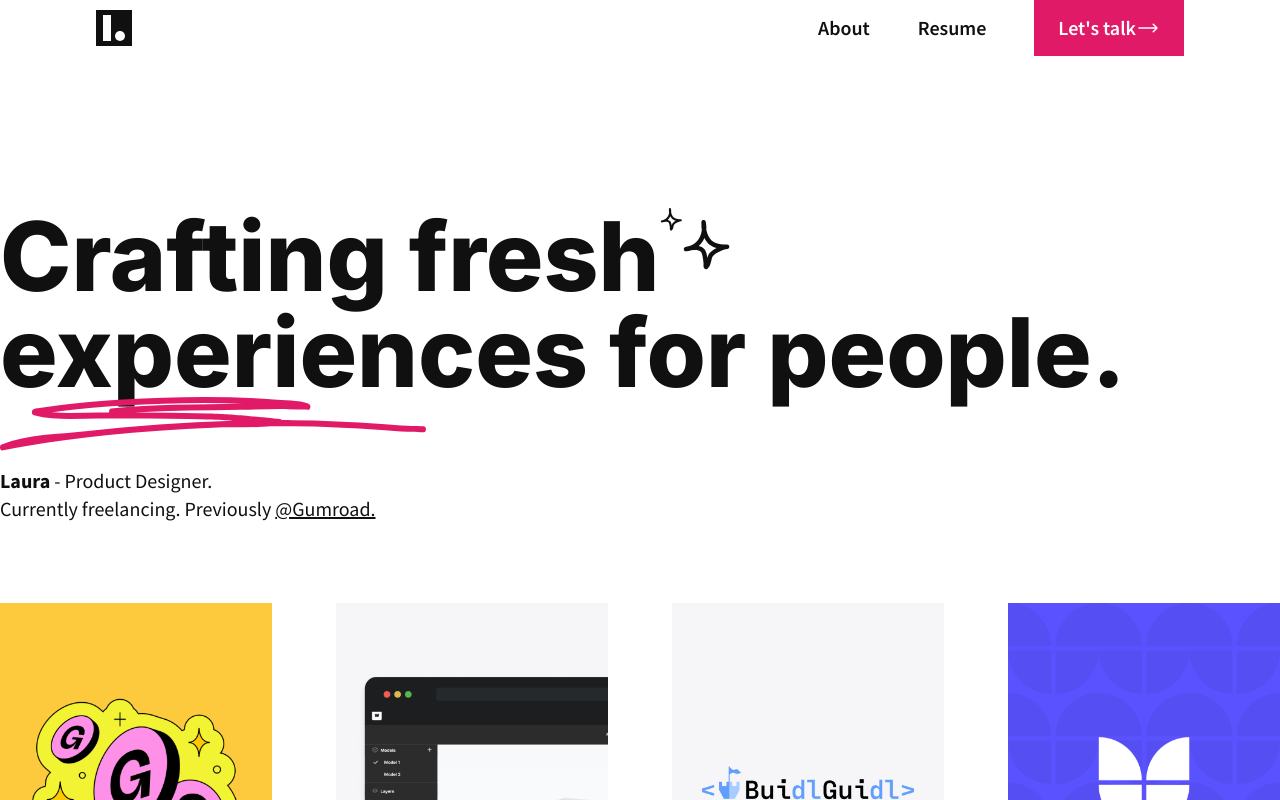
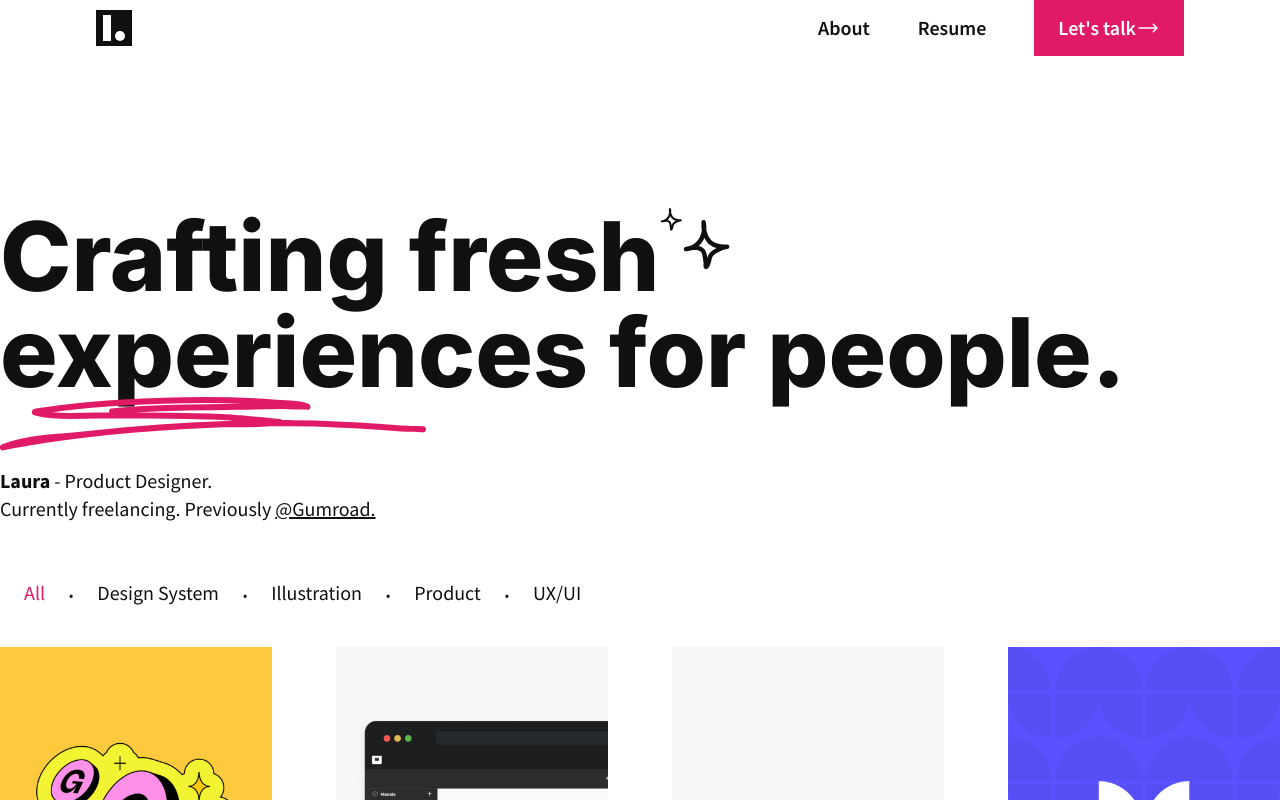
Before and after one commit to laugardie/newportfolio, a Next.js app: page / in a window 1280 px wide. Shown: the top 800 px of the page. Built offline with nearby package versions, Linux system fonts and the light colour scheme.

Commit message:
Add filter tabs

```diff
--- /dev/null
+++ b/app/ProjectFilter.tsx
@@ -0,0 +1,62 @@
+import Tab from "@/components/design system/Tab";
+import { ProjectFilterType } from "@/types";
+
+type ProjectFilterProps = {
+  filter: ProjectFilterType;
+  setFilter: (filter: ProjectFilterType) => void;
+};
+
+export default function ProjectFilter({
+  filter,
+  setFilter,
+}: ProjectFilterProps) {
+  return (
+    <div className="pb-10">
+      <Tab
+        className="ml-0"
+        isSelected={filter === "all"}
+        filterByTab={() => {
+          setFilter("all");
+        }}
+      >
+        All
+      </Tab>
+      <span className="font-source text-sm">•</span>
+      <Tab
+        isSelected={filter === "design system"}
+        filterByTab={() => {
+          setFilter("design system");
+        }}
+      >
+        Design System
+      </Tab>
+      <span className="font-source text-sm">•</span>
+      <Tab
+        isSelected={filter === "illustration"}
+        filterByTab={() => {
+          setFilter("illustration");
+        }}
+      >
+        Illustration
+      </Tab>
+      <span className="font-source text-sm">•</span>
+      <Tab
+        isSelected={filter === "product"}
+        filterByTab={() => {
+          setFilter("product");
+        }}
+      >
+        Product
+      </Tab>
+      <span className="font-source text-sm">•</span>
+      <Tab
+        isSelected={filter === "uxui"}
+        filterByTab={() => {
+          setFilter("uxui");
+        }}
+      >
+        UX/UI
+      </Tab>
+    </div>
+  );
+}
--- a/app/page.tsx
+++ b/app/page.tsx
@@ -1,11 +1,18 @@
+"use client";
+
+import { useState } from "react";
 import Blinks from "@/components/Blinks";
 import ProjectCover from "@/components/ProjectCover";
 import Scribble from "@/components/Scribble";
 import IconPlus from "@/components/icons/IconPlus";
 import Image from "next/image";
 import Link from "next/link";
+import ProjectFilter from "./ProjectFilter";
+import type { ProjectFilterType } from "@/types";
 
 export default function Home() {
+  const [filter, setFilter] = useState<ProjectFilterType>("all");
+
   return (
     <div className="container mx-auto max-w-8xl pt-52">
       <div className="font-extrabold text-8xl -mb-1">
@@ -16,13 +23,14 @@ export default function Home() {
         experiences for people.
       </div>
       <Scribble />
-      <div className="font-source text-xl pt-4 mb-20">
+      <div className="font-source text-xl pt-4 mb-14">
         <b>Laura</b> - Product Designer.<br></br> Currently freelancing.
         Previously{" "}
-        <a className="underline" href="https://gumroad.com">
+        <a className="underline hover:text-accent" href="https://gumroad.com">
           @Gumroad.
         </a>
       </div>
+      <ProjectFilter filter={filter} setFilter={setFilter} />
       <div className="grid grid-cols-4 gap-16 gap-y-24">
         <ProjectCover
           src="/assets/gumroad-cover.png"
--- a/app/theatremode/page.tsx
+++ b/app/theatremode/page.tsx
@@ -242,6 +242,22 @@ export default function Theatremode() {
           as a testament to the power of user-centric design in making work not
           just efficient, but enjoyable.
         </Paragraph>
+        <Paragraph className="text-lightGray">
+          * Photos by{" "}
+          <a
+            className=" hover:text-accent underline"
+            href="https://unsplash.com/en/@mkmasdos?utm_source=unsplash&utm_medium=referral&utm_content=creditCopyText"
+          >
+            MK +2
+          </a>{" "}
+          at{" "}
+          <a
+            className=" hover:text-accent underline"
+            href="https://unsplash.com/ en/photos/7R1eUOlI24M?utm_source=unsplash&utm_medium=referral&utm_content=creditCopyText"
+          >
+            Unsplash
+          </a>
+        </Paragraph>
       </SectionSm>
     </div>
   );
--- /dev/null
+++ b/components/design system/Tab.tsx
@@ -0,0 +1,21 @@
+type TabProps = {
+  children: React.ReactNode;
+  className?: string;
+  isSelected?: boolean;
+  filterByTab: () => void;
+};
+
+const Tab = ({ children, className, isSelected, filterByTab }: TabProps) => (
+  <button
+    className={`
+      font-source text-xl font-normal hover:text-accent mr-6 ml-6
+      ${className ?? ""}
+      ${isSelected ? "text-accent" : ""}
+    `}
+    onClick={filterByTab}
+  >
+    {children}
+  </button>
+);
+
+export default Tab;
--- /dev/null
+++ b/types/index.ts
@@ -0,0 +1,6 @@
+export type ProjectFilterType =
+  | "all"
+  | "design system"
+  | "illustration"
+  | "product"
+  | "uxui";
```
